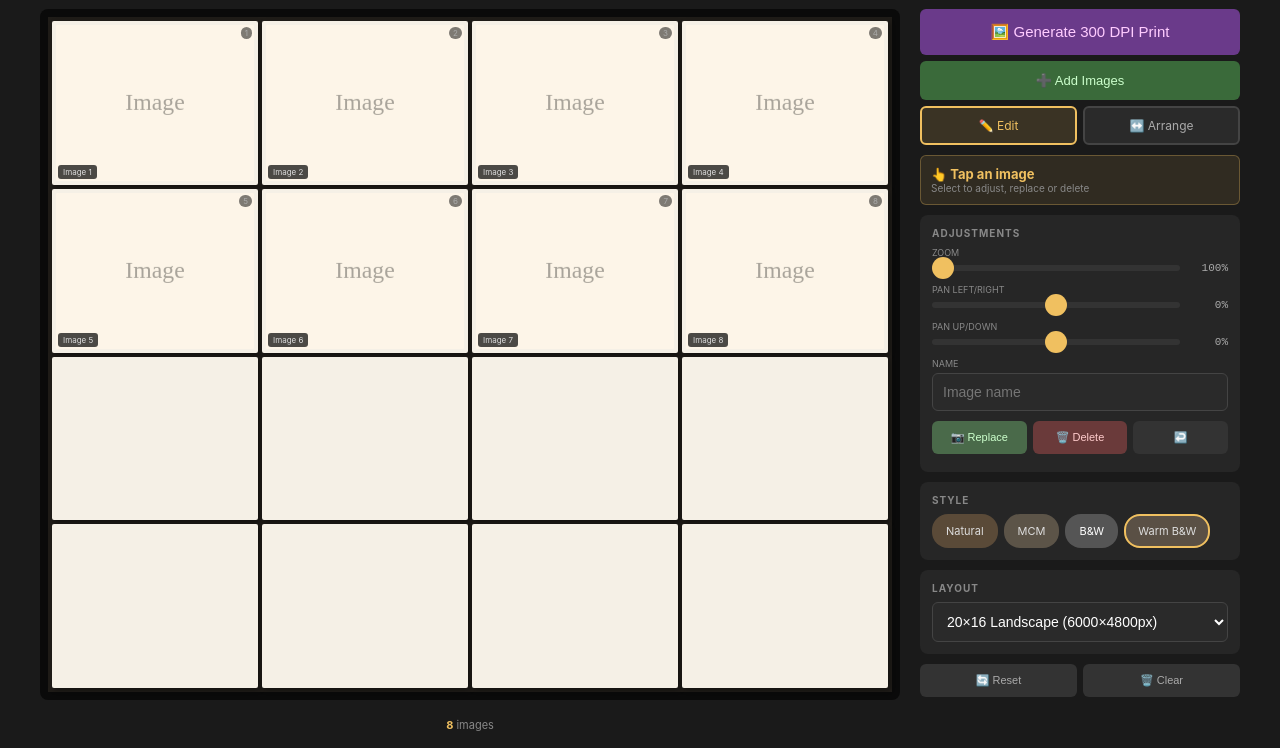
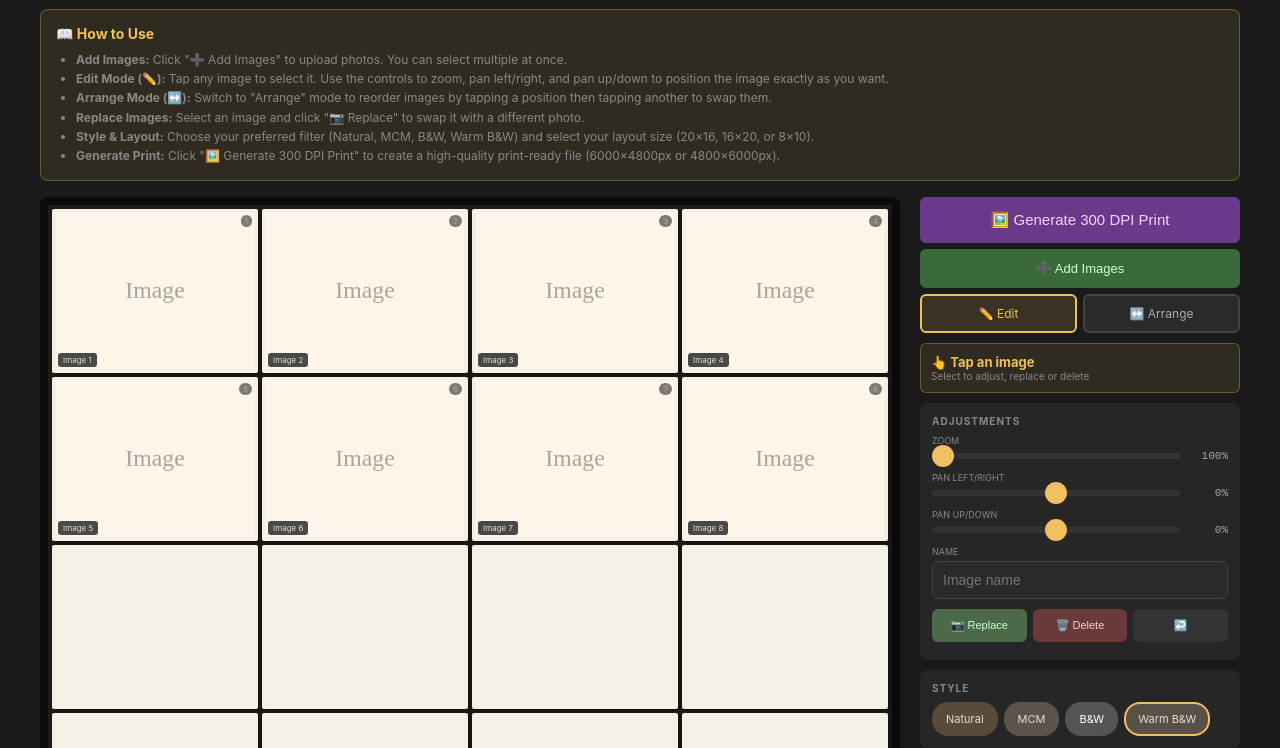
Before and after one commit to haginl1/Portfolio, a plain HTML site: page collage-editor.html in a window 1280 px wide. Shown: the part 52-800 px from the top of the page. Drawn offline with Linux system fonts and the light colour scheme.

Commit message:
Add user instructions to Collage Editor for image placement and workflow

```diff
--- a/collage-editor.html
+++ b/collage-editor.html
@@ -75,6 +75,19 @@ input[type=file]{display:none}
 <body>
 <h1>COLLAGE EDITOR</h1>
 <p class="sub">Add photos • Arrange • Generate print directly</p>
+
+<div style="background: rgba(240, 192, 96, 0.1); border: 1px solid rgba(240, 192, 96, 0.3); border-radius: 8px; padding: 15px; margin-bottom: 16px; max-width: 1200px; margin-left: auto; margin-right: auto;">
+  <h3 style="color: #f0c060; font-size: 14px; margin-bottom: 8px;">📖 How to Use</h3>
+  <ul style="color: #888; font-size: 12px; margin: 0; padding-left: 20px; line-height: 1.6;">
+    <li><strong>Add Images:</strong> Click "➕ Add Images" to upload photos. You can select multiple at once.</li>
+    <li><strong>Edit Mode (✏️):</strong> Tap any image to select it. Use the controls to zoom, pan left/right, and pan up/down to position the image exactly as you want.</li>
+    <li><strong>Arrange Mode (↔️):</strong> Switch to "Arrange" mode to reorder images by tapping a position then tapping another to swap them.</li>
+    <li><strong>Replace Images:</strong> Select an image and click "📷 Replace" to swap it with a different photo.</li>
+    <li><strong>Style & Layout:</strong> Choose your preferred filter (Natural, MCM, B&W, Warm B&W) and select your layout size (20×16, 16×20, or 8×10).</li>
+    <li><strong>Generate Print:</strong> Click "🖼️ Generate 300 DPI Print" to create a high-quality print-ready file (6000×4800px or 4800×6000px).</li>
+  </ul>
+</div>
+
 <input type="file" id="repFile" accept="image/*">
 <input type="file" id="addFile" accept="image/*" multiple>
 <div class="container">
```
